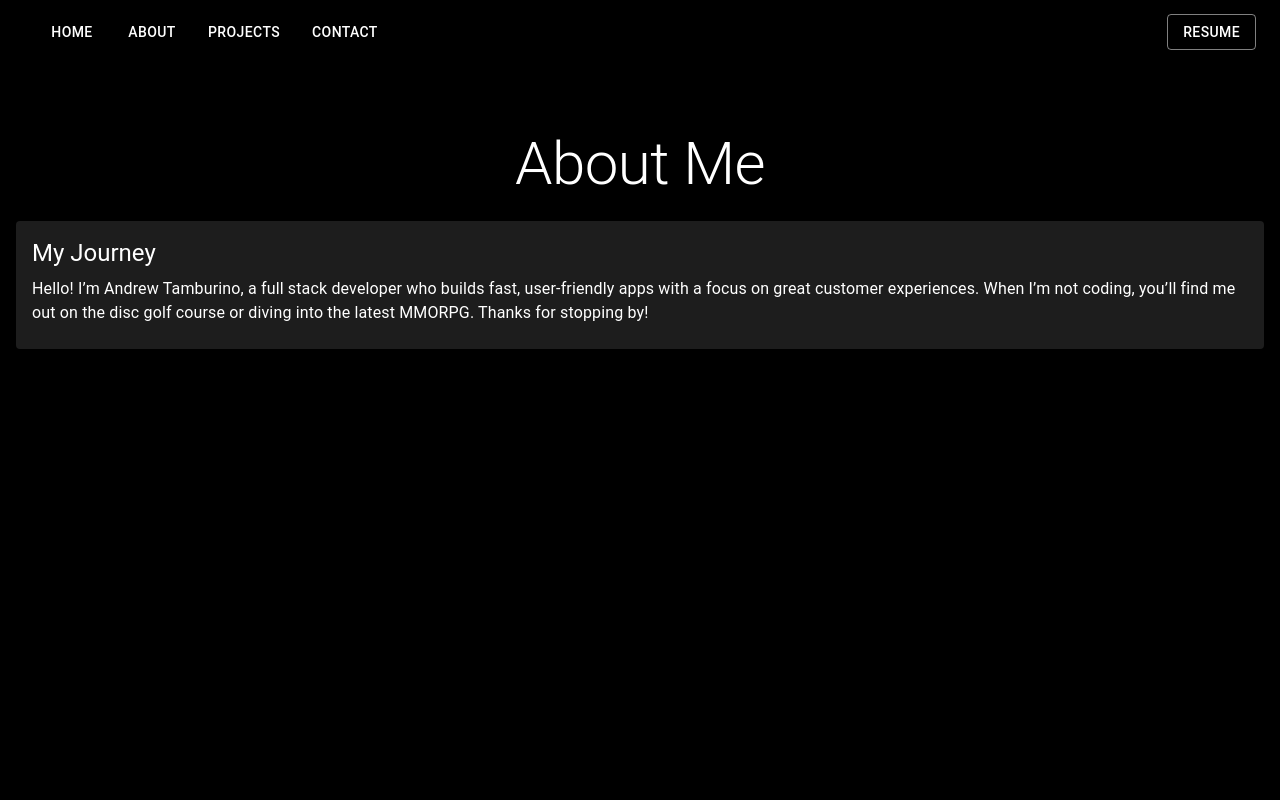
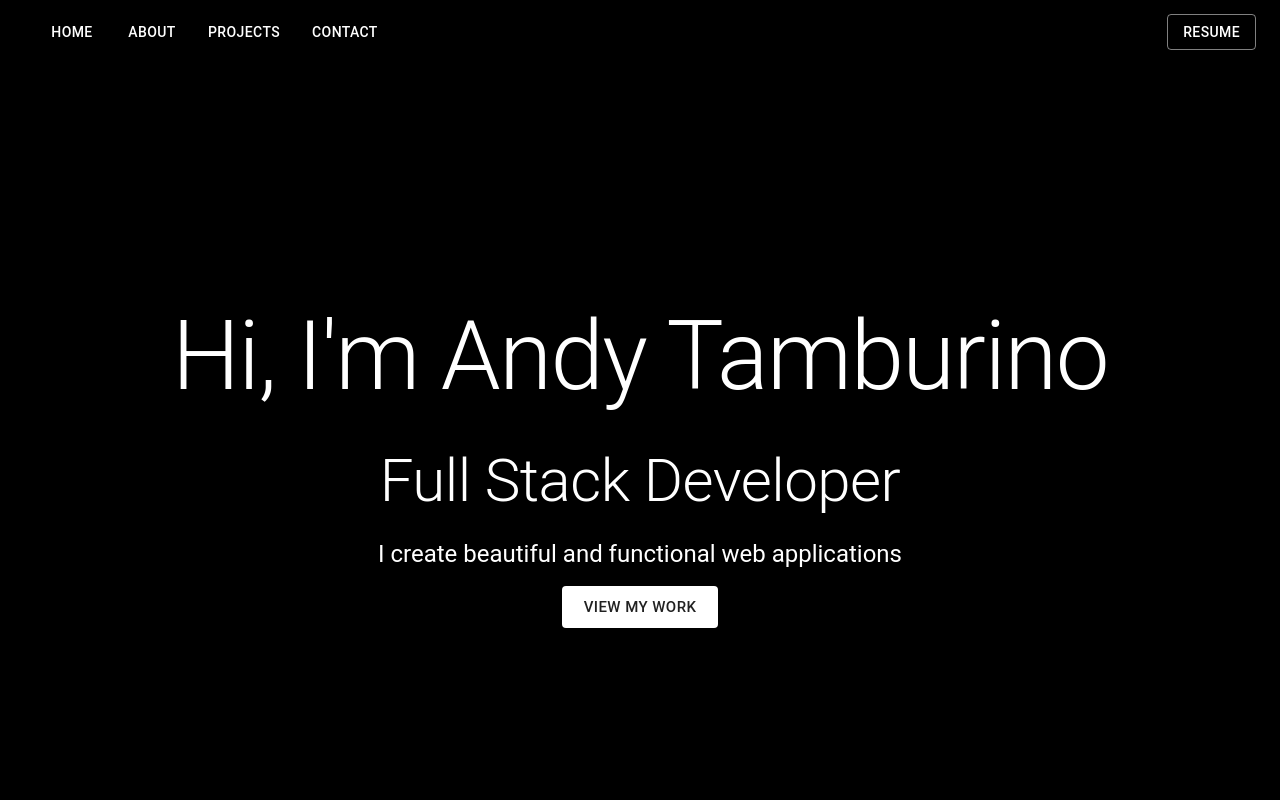
Before and after one commit to atamburino/andrewtamburino.com, a React (Create React App) app: page / in a window 1280 px wide. Shown: the top 800 px of the page. Built offline with nearby package versions, Linux system fonts and the light colour scheme; the HTML template or start-up script is replaced by a standard one.

Commit message:
Hero setion

```diff
--- a/src/App.js
+++ b/src/App.js
@@ -4,7 +4,7 @@ import CssBaseline from '@mui/material/CssBaseline';
 import styles from './App.module.css';
 import Header from './components/Header';
 import About from './components/About';
-// import Hero from './components/Hero';
+import Hero from './components/Hero';
 // import Projects from './components/Projects';
 // import Contact from './components/Contact';
 // import Footer from './components/Footer';
@@ -32,7 +32,7 @@ function App() {
       <div className={styles.app}>
         <Header />
         <main>
-          {/* <Hero /> */}
+          <Hero />
           <About />
           {/* <Projects />
           <Contact /> */}
--- a/src/components/About.js
+++ b/src/components/About.js
@@ -18,7 +18,7 @@ function About() {
             My Journey
           </Typography>
           <Typography variant="body1">
-          Hello! I’m Andrew Tamburino, a full stack developer who builds fast, user-friendly apps with a focus on great customer experiences. When I’m not coding, you’ll find me out on the disc golf course or diving into the latest MMORPG. Thanks for stopping by! </Typography>
+            When I’m not coding, you’ll find me out on the disc golf course or diving into the latest MMORPG. Thanks for stopping by! </Typography>
         </CardContent>
       </Card>
     </AboutContainer>
--- /dev/null
+++ b/src/components/Hero.js
@@ -0,0 +1,34 @@
+import React from 'react';
+import { Typography, Button, Box } from '@mui/material';
+import { styled } from '@mui/system';
+
+const HeroContainer = styled(Box)(({ theme }) => ({
+  height: '100vh',
+  display: 'flex',
+  flexDirection: 'column',
+  justifyContent: 'center',
+  alignItems: 'center',
+  textAlign: 'center',
+  padding: theme.spacing(2),
+}));
+
+function Hero() {
+  return (
+    <HeroContainer id="home">
+      <Typography variant="h1" component="h1" gutterBottom>
+        Hi, I'm Andy Tamburino
+      </Typography>
+      <Typography variant="h2" gutterBottom>
+        Full Stack Developer
+      </Typography>
+      <Typography variant="h5" paragraph>
+        I create beautiful and functional web applications
+      </Typography>
+      <Button variant="contained" color="primary" size="large">
+        View My Work
+      </Button>
+    </HeroContainer>
+  );
+}
+
+export default Hero;
```
